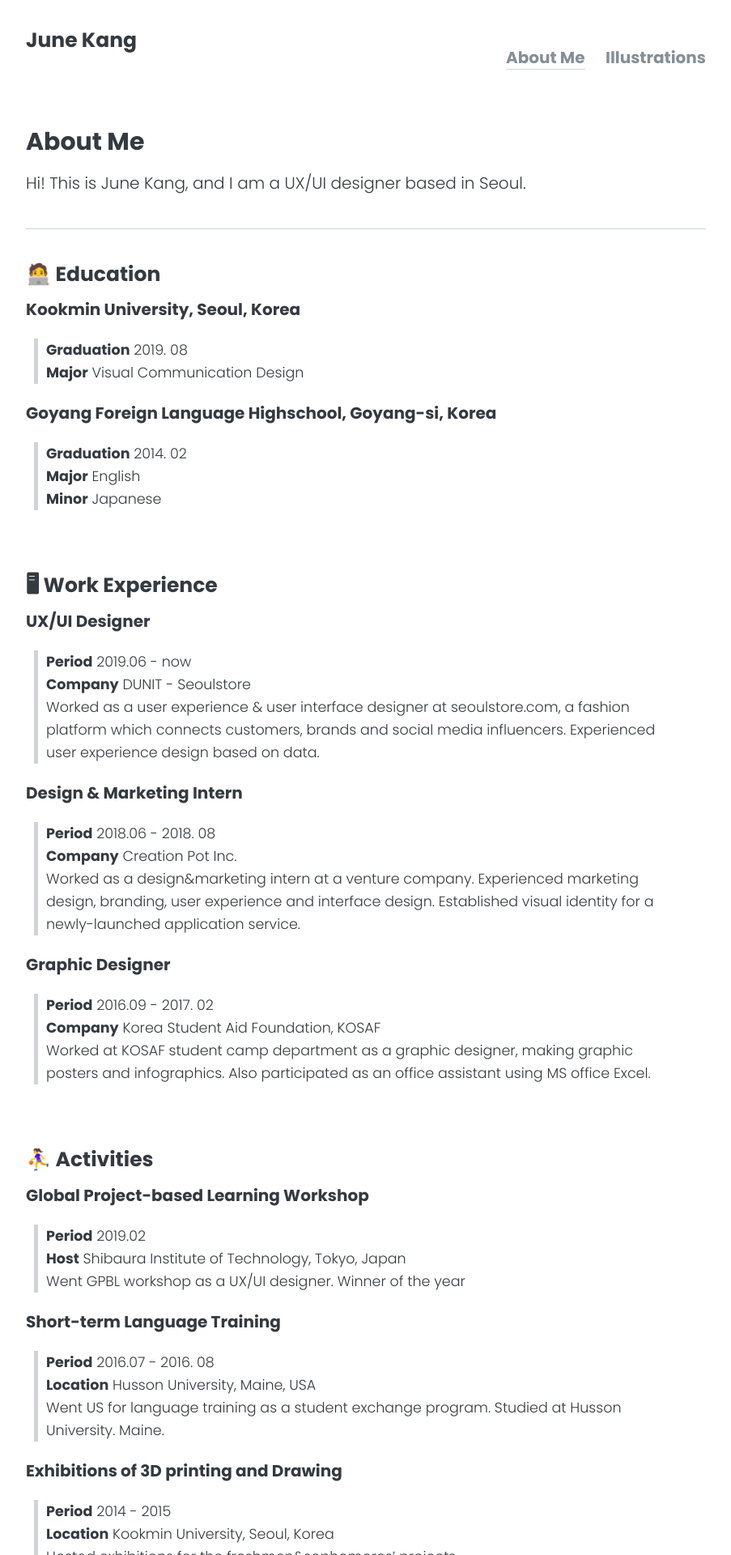
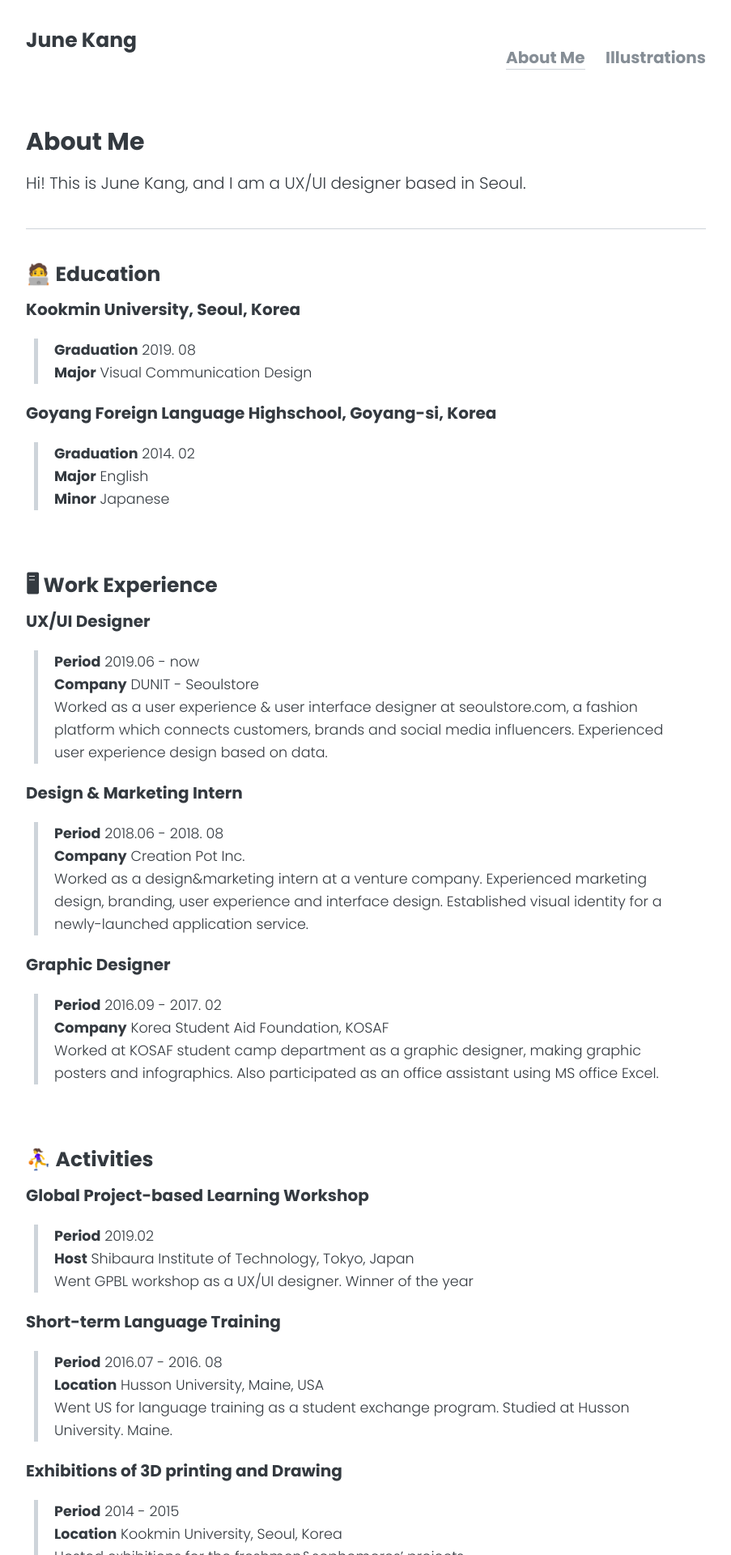
Before and after one commit to kangjune/kangjune.github.io, a Jekyll site: the page built from about.md, in a window 1280 px wide. Shown: the top 1920 px of the page at 81% size, without its empty margins (188-1091 px from the left). Built offline with Jekyll 4.4.1, drawn with Linux system fonts in a browser that asks for light colours.

Commit message:
Update _media-queries.scss

```diff
--- a/_sass/_media-queries.scss
+++ b/_sass/_media-queries.scss
@@ -32,7 +32,7 @@
 
   blockquote {
     margin-left: $space-1;
-    padding-left: $space-1;
+    padding-left: $space-2;
   }
 
   .social-icons-left {
```
